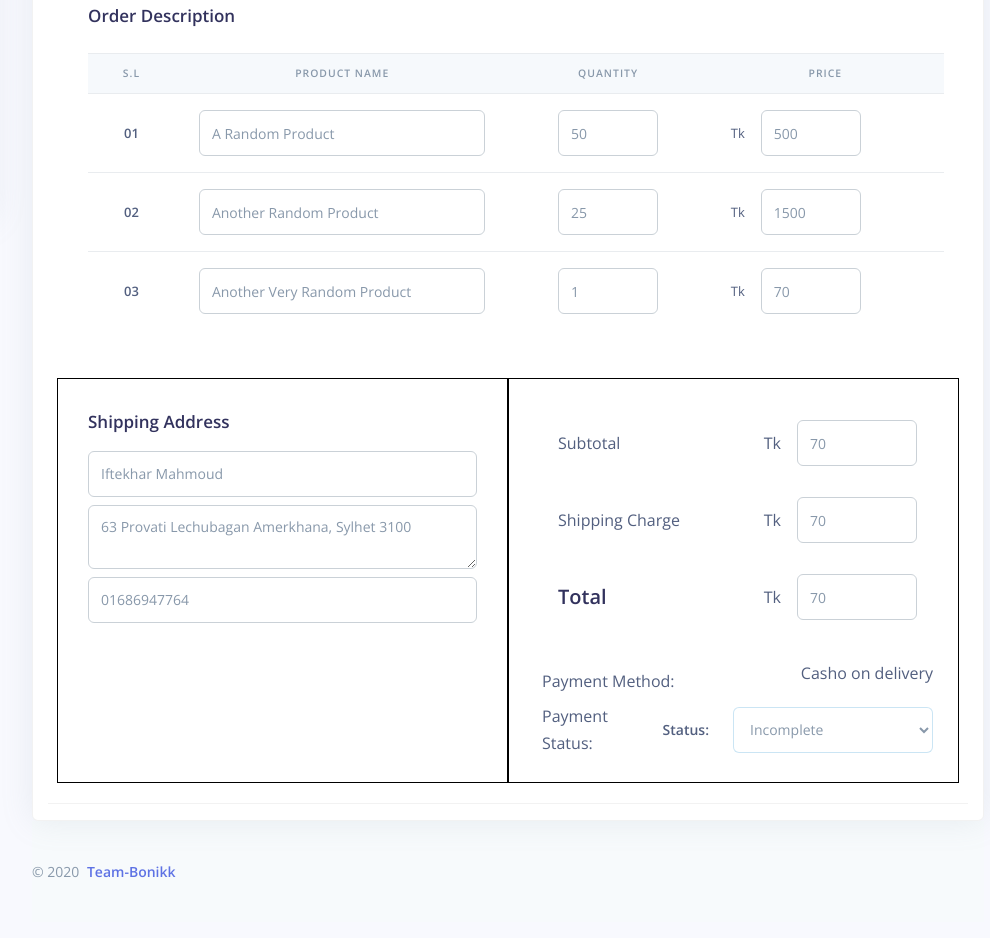
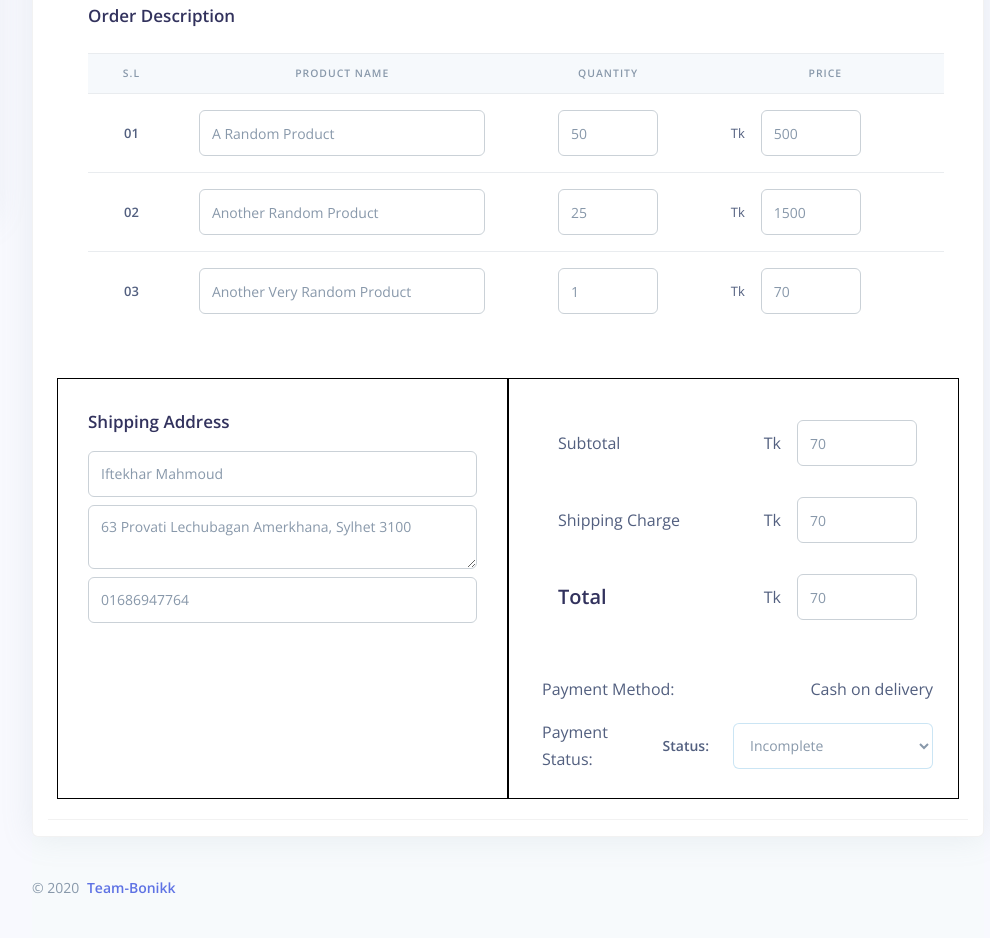
Before and after one commit to Sadi009/Bonikk-Admin_panel, a website: page pages/order_details.html in a window 1280 px wide. Shown: the part 580-1518 px from the top of the page, without its empty margins (257-1247 px from the left). Drawn offline with nearby package versions, Linux system fonts and the light colour scheme.

Commit message:
order details

```diff
--- a/pages/order_details.html
+++ b/pages/order_details.html
@@ -412,8 +412,8 @@
                                                   <div class="col ml-2">
                                                     <p class="mb-0">Payment Method:</p>
                                                   </div>
-                                                  <div class="col-auto">
-                                                    <p>Casho on delivery</p>
+                                                  <div class="col-auto mt-3">
+                                                    <p>Cash on delivery</p>
                                                   </div>
                                                 </div>
                                               </li>
```
